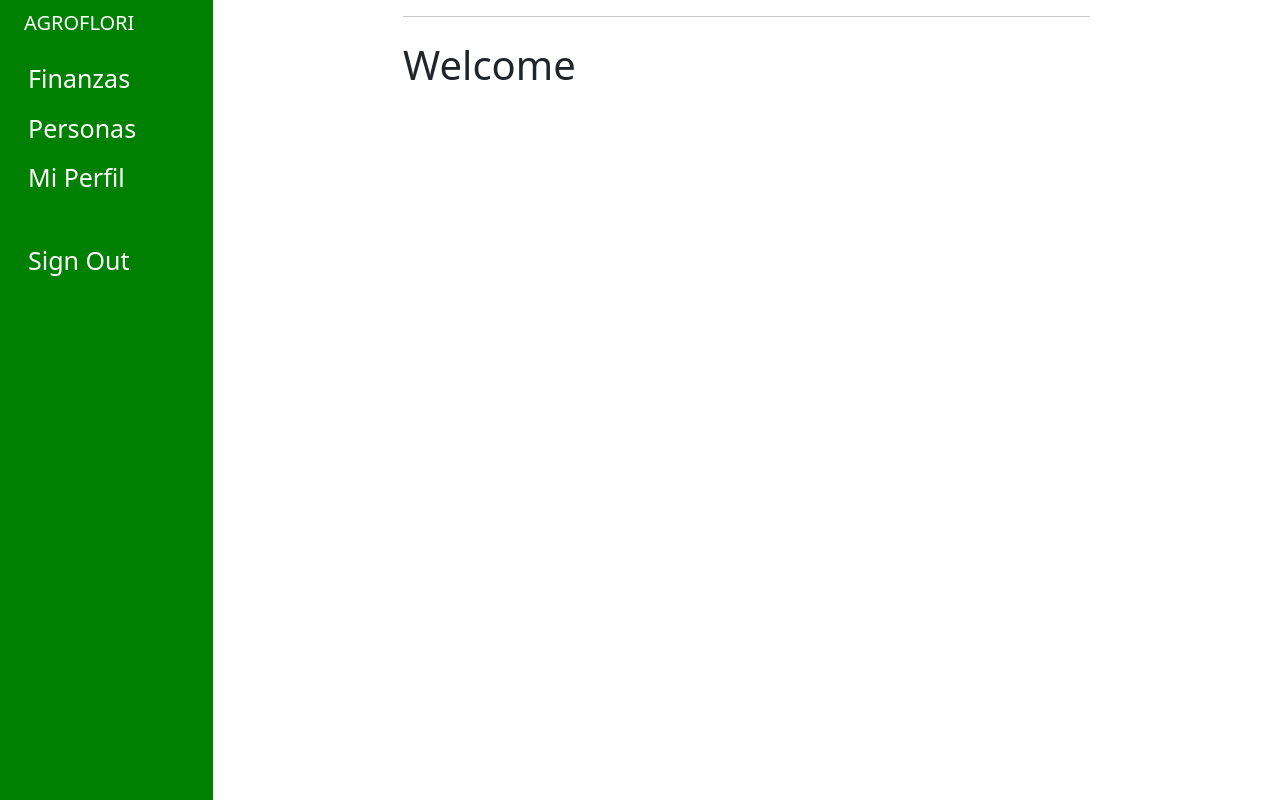
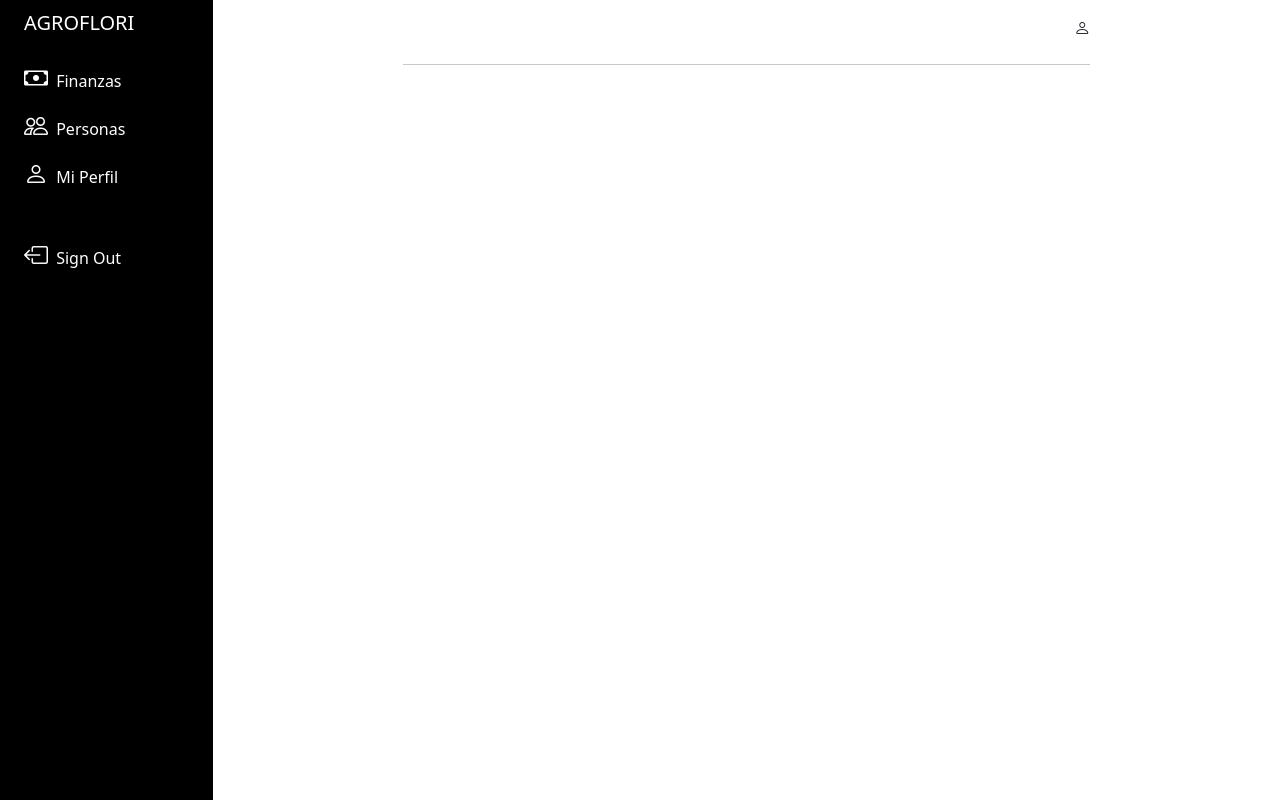
Before and after one commit to delgadillolaura/Clone_ERP_Agroflori, a Django app: page /home/ in a window 1280 px wide. Run offline with Django 4.2, Linux system fonts and the light colour scheme; some libraries are stand-ins or nearby versions.

Commit message:
dev-001 Changed base.html to show user in the right bottom corner.

```diff
--- a/erpAgroflori/transactions/templates/base.html
+++ b/erpAgroflori/transactions/templates/base.html
@@ -8,7 +8,7 @@
     <style>
 
         .custom-bg {
-            background-color: green;
+            background-color: black;
         }
 
         .nav a {
@@ -16,21 +16,33 @@
             text-decoration: none;
             font: #818181;
             display: block;
-            font-size: 25px;
+            font-size: 1rem;
             color: rgb(255, 255, 255);
         }
 
+        .nav a:active {
+            color: inherit;
+        }
         .nav a:hover {
             color: rgb(46, 213, 20);
         }
 
+        li li {
+            text-indent: 1rem;
+        }
         .main {
             margin-left: 20%;
             padding: 10px 10px;
         }
+
+        .bottom-bar {
+            display: flex;
+            flex-direction: row;
+            justify-content: flex-end;
+        }
     </style>
     <link href="https://cdn.jsdelivr.net/npm/bootstrap@5.3.2/dist/css/bootstrap.min.css" rel="stylesheet" integrity="sha384-T3c6CoIi6uLrA9TneNEoa7RxnatzjcDSCmG1MXxSR1GAsXEV/Dwwykc2MPK8M2HN" crossorigin="anonymous">
-
+    <link rel="stylesheet" href="https://cdn.jsdelivr.net/npm/bootstrap-icons@1.3.0/font/bootstrap-icons.css">
 </head>
 
 
@@ -41,13 +53,13 @@
         <div class="row flex-nowrap">
             <div class="col-auto col-md-3 col-xl-2 px-sm-2 px-0 custom-bg">
                 <div class="d-flex flex-column align-items-center align-items-sm-start px-3 pt-2 text-white min-vh-100">
-                    <a class="d-flex align-items-center pb-3 mb-md-0 me-md-auto text-white text-decoration-none">
-                        <span class="fs-5 d-none d-sm-inline">AGROFLORI</span>
+                    <a class="d-flex align-items-center pb-3 mb-md-0 me-md-auto text-white text-decoration-none" href="#">
+                        <span class="fs-5 d-none d-sm-inline navbar-brand">AGROFLORI</span>
                     </a>
                     <ul class="nav nav-pills flex-column mb-sm-auto mb-0 align-items-center align-items-sm-start" id="menu">
                         <li>
                             <a href="#submenu1" data-bs-toggle="collapse" class="nav-link px-0 align-middle">
-                                <i class="fs-4 bi-speedometer2"></i> <span class="ms-1 d-none d-sm-inline">Finanzas</span> </a>
+                                <i class="fs-4 bi bi-cash"></i> <span class="ms-1 d-none d-sm-inline">Finanzas</span> </a>
                             <ul class="collapse nav flex-column ms-1" id="submenu1" data-bs-parent="#menu">
                                 <li class="w-100">
                                     <a href="#" class="nav-link px-0"> <span class="d-none d-sm-inline">Entradas</span></a>
@@ -69,8 +81,9 @@
                                 </li>
                             </ul>
                         </li>
+                        <li>
                             <a href="#submenu2" data-bs-toggle="collapse" class="nav-link px-0 align-middle ">
-                                <i class="fs-4 bi-bootstrap"></i> <span class="ms-1 d-none d-sm-inline">Personas</span></a>
+                                <i class="fs-4 bi-people"></i> <span class="ms-1 d-none d-sm-inline">Personas</span></a>
                             <ul class="collapse nav flex-column ms-1" id="submenu2" data-bs-parent="#menu">
                                 <li class="w-100">
                                     <a href="#" class="nav-link px-0"> <span class="d-none d-sm-inline">Buscar</span></a>
@@ -82,12 +95,12 @@
                         </li>
                         <li>
                             <a href="#" class="nav-link px-0 align-middle">
-                                <i class="fs-4 bi-people"></i> <span class="ms-1 d-none d-sm-inline">Mi Perfil</span> </a>
+                                <i class="fs-4 bi-person"></i> <span class="ms-1 d-none d-sm-inline">Mi Perfil</span> </a>
                         </li>
                         <hr>
                         <li>
                             <a href= "{% url 'log-out' %}" class="nav-link px-0 align-middle">
-                                <i class="fs-4 bi-people"></i> <span class="ms-1 d-none d-sm-inline">Sign Out</span> </a>
+                                <i class="fs-4 bi bi-box-arrow-left"></i> <span class="ms-1 d-none d-sm-inline">Sign Out</span> </a>
                         </li>
                     </ul>
                 </div>
@@ -95,10 +108,14 @@
             <div id="content" name="content" class="col py-3" >
                 <div  class="row justify-content-center">
                     <div class="col-8">
-                        <hr class = " mt-0 mb-4">
-                            {% block content %}
-                            <h1>Welcome {{user}}</h1>
-                            {% endblock %}
+                        {% block content %}
+                        <div class="bottom-bar">
+                            <p>{{user}}</p>
+                            <i class="bi bi-person"></i>
+
+                        </div>
+                        <hr class = " mt-4 mb-4">
+                        {% endblock %}
                     </div>
                 </div>
             </div>
```
